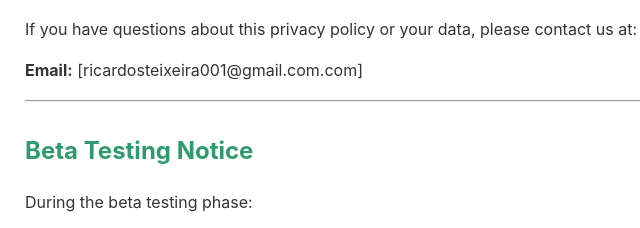
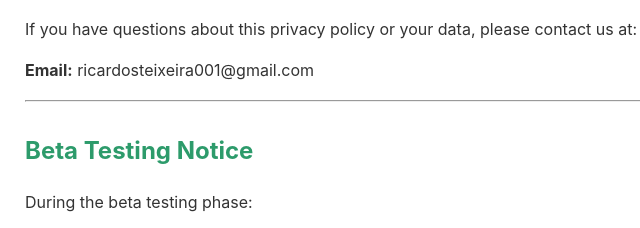
Before and after one commit to rickysteixeira/bridget-privacy, a plain HTML site: page index.html in a window 1280 px wide. Shown: the part 2044-2272 px from the top of the page, 215-855 px from the left. Drawn offline with Linux system fonts and the light colour scheme.

Commit message:
Update index.html

```diff
--- a/index.html
+++ b/index.html
@@ -89,7 +89,7 @@
 
     <h2>Contact Us</h2>
     <p>If you have questions about this privacy policy or your data, please contact us at:</p>
-    <p><strong>Email:</strong> [ricardosteixeira001@gmail.com.com]</p>
+    <p><strong>Email:</strong> ricardosteixeira001@gmail.com </p>
 
     <hr>
 
```
